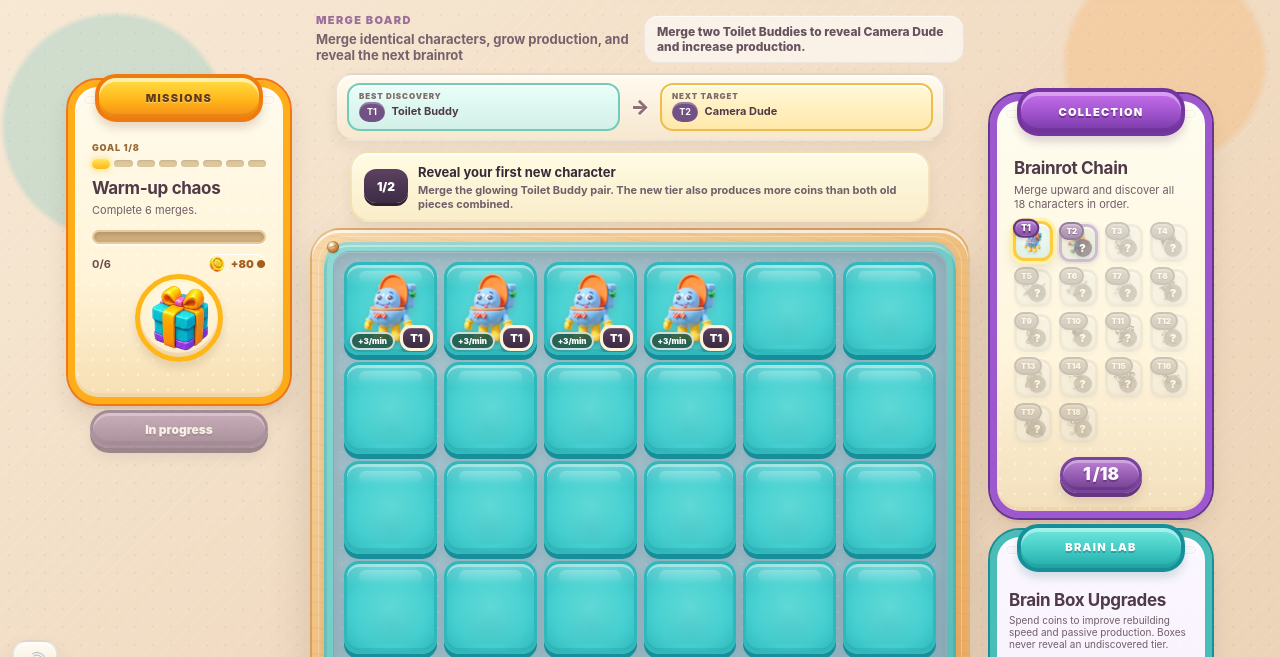
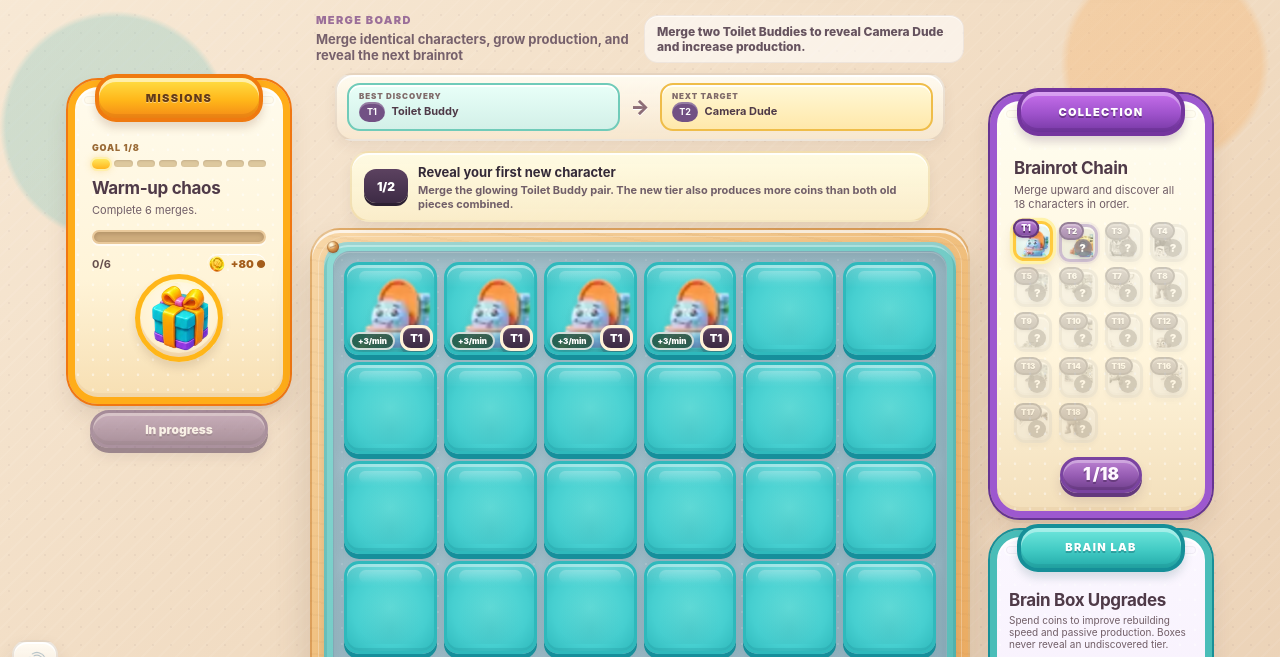
Before and after one commit to ivangemini/Brainmerge, a website with bundled scripts: page index.html in a window 1280 px wide. Shown: the part 102-759 px from the top of the page. Built offline with nearby package versions, Linux system fonts and the light colour scheme.

Commit message:
refactor: route all character tiers through shared atlas

```diff
--- a/public/standalone-character-art.css
+++ b/public/standalone-character-art.css
@@ -1,74 +1,65 @@
-/* Standalone T9-T18 character renders. Loaded after chain-polish so these production assets replace the legacy T2-T8 atlas pseudo-sprites without changing live game markup, state ownership, or hit areas. */
-.cell:is(
-  [data-chain-tier='9'],
-  [data-chain-tier='10'],
-  [data-chain-tier='11'],
-  [data-chain-tier='12'],
-  [data-chain-tier='13'],
-  [data-chain-tier='14'],
-  [data-chain-tier='15'],
-  [data-chain-tier='16'],
-  [data-chain-tier='17'],
-  [data-chain-tier='18']
-) .unit-visual::before {
-  display: none !important;
-}
+/* Unified T1-T18 character atlas routing.
+ * The historical filename is retained so stylesheet ordering stays stable, but
+ * runtime character pixels now come from the existing 6x3 shared atlas.
+ * Standalone <img> elements remain compatibility/fallback markup only and are
+ * visually suppressed; board and Collection both use the same atlas slots. */
 
-.cell:is(
-  [data-chain-tier='9'],
-  [data-chain-tier='10'],
-  [data-chain-tier='11'],
-  [data-chain-tier='12'],
-  [data-chain-tier='13'],
-  [data-chain-tier='14'],
-  [data-chain-tier='15'],
-  [data-chain-tier='16'],
-  [data-chain-tier='17'],
-  [data-chain-tier='18']
-) .unit-art {
+.cell[data-chain-tier] .unit-visual::before {
   display: block !important;
-  opacity: 1 !important;
-  width: 100% !important;
-  height: 100% !important;
-  object-fit: contain !important;
-  object-position: center !important;
+  position: absolute !important;
+  inset: 0 !important;
+  width: auto !important;
+  height: auto !important;
+  background-image: var(--character-atlas) !important;
+  background-repeat: no-repeat !important;
+  background-size: 600% 300% !important;
+  background-position: var(--char-x, 0%) var(--char-y, 0%) !important;
   filter: saturate(1.05) contrast(1.025) drop-shadow(0 4px 3px rgba(58,44,52,.13)) !important;
 }
 
-.collection-chip:is(
-  [data-chain-tier='9'],
-  [data-chain-tier='10'],
-  [data-chain-tier='11'],
-  [data-chain-tier='12'],
-  [data-chain-tier='13'],
-  [data-chain-tier='14'],
-  [data-chain-tier='15'],
-  [data-chain-tier='16'],
-  [data-chain-tier='17'],
-  [data-chain-tier='18']
-)::after {
-  display: none !important;
+.cell[data-chain-tier] .unit-art {
+  opacity: 0 !important;
+  visibility: hidden !important;
+  pointer-events: none !important;
 }
 
-.collection-chip:is(
-  [data-chain-tier='9'],
-  [data-chain-tier='10'],
-  [data-chain-tier='11'],
-  [data-chain-tier='12'],
-  [data-chain-tier='13'],
-  [data-chain-tier='14'],
-  [data-chain-tier='15'],
-  [data-chain-tier='16'],
-  [data-chain-tier='17'],
-  [data-chain-tier='18']
-) img {
+.collection-chip[data-chain-tier]::after {
   display: block !important;
-  opacity: 1 !important;
-  width: 100% !important;
-  height: 100% !important;
-  padding: 4px !important;
-  object-fit: contain !important;
-  object-position: center !important;
+  background-image: var(--character-atlas) !important;
+  background-repeat: no-repeat !important;
+  background-size: 600% 300% !important;
+  background-position: var(--char-x, 0%) var(--char-y, 0%) !important;
   transform: scale(var(--collection-scale, 1));
+  transform-origin: center;
   filter: saturate(1.05) contrast(1.025) drop-shadow(0 2px 1px rgba(57,45,51,.13));
 }
+
+.collection-chip[data-chain-tier] img {
+  opacity: 0 !important;
+  visibility: hidden !important;
+  pointer-events: none !important;
+}
+
+/* Row 1: T1-T6 */
+[data-chain-tier='1'] { --char-x: 0%; --char-y: 0%; }
+[data-chain-tier='2'] { --char-x: 20%; --char-y: 0%; }
+[data-chain-tier='3'] { --char-x: 40%; --char-y: 0%; }
+[data-chain-tier='4'] { --char-x: 60%; --char-y: 0%; }
+[data-chain-tier='5'] { --char-x: 80%; --char-y: 0%; }
+[data-chain-tier='6'] { --char-x: 100%; --char-y: 0%; }
+
+/* Row 2: T7-T12 */
+[data-chain-tier='7'] { --char-x: 0%; --char-y: 50%; }
+[data-chain-tier='8'] { --char-x: 20%; --char-y: 50%; }
+[data-chain-tier='9'] { --char-x: 40%; --char-y: 50%; }
+[data-chain-tier='10'] { --char-x: 60%; --char-y: 50%; }
+[data-chain-tier='11'] { --char-x: 80%; --char-y: 50%; }
+[data-chain-tier='12'] { --char-x: 100%; --char-y: 50%; }
+
+/* Row 3: T13-T18 */
+[data-chain-tier='13'] { --char-x: 0%; --char-y: 100%; }
+[data-chain-tier='14'] { --char-x: 20%; --char-y: 100%; }
+[data-chain-tier='15'] { --char-x: 40%; --char-y: 100%; }
+[data-chain-tier='16'] { --char-x: 60%; --char-y: 100%; }
+[data-chain-tier='17'] { --char-x: 80%; --char-y: 100%; }
+[data-chain-tier='18'] { --char-x: 100%; --char-y: 100%; }
```
